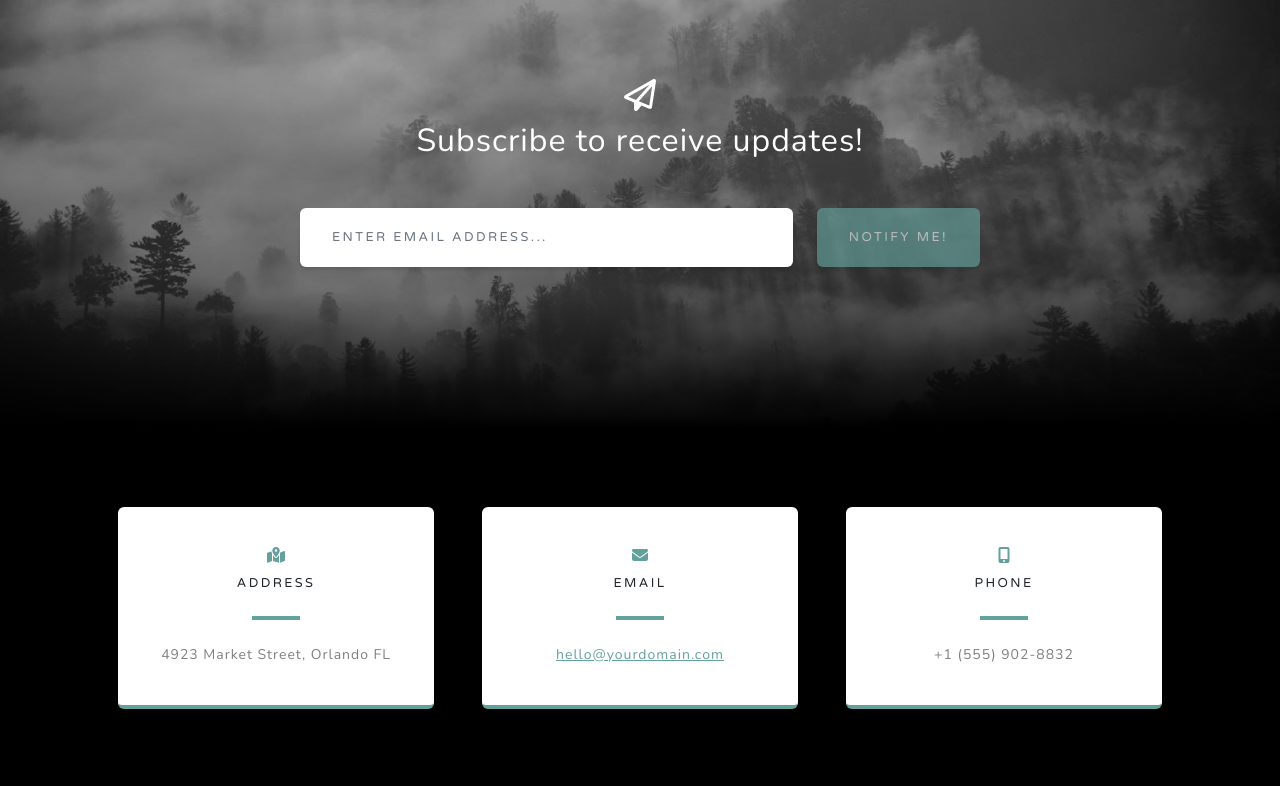
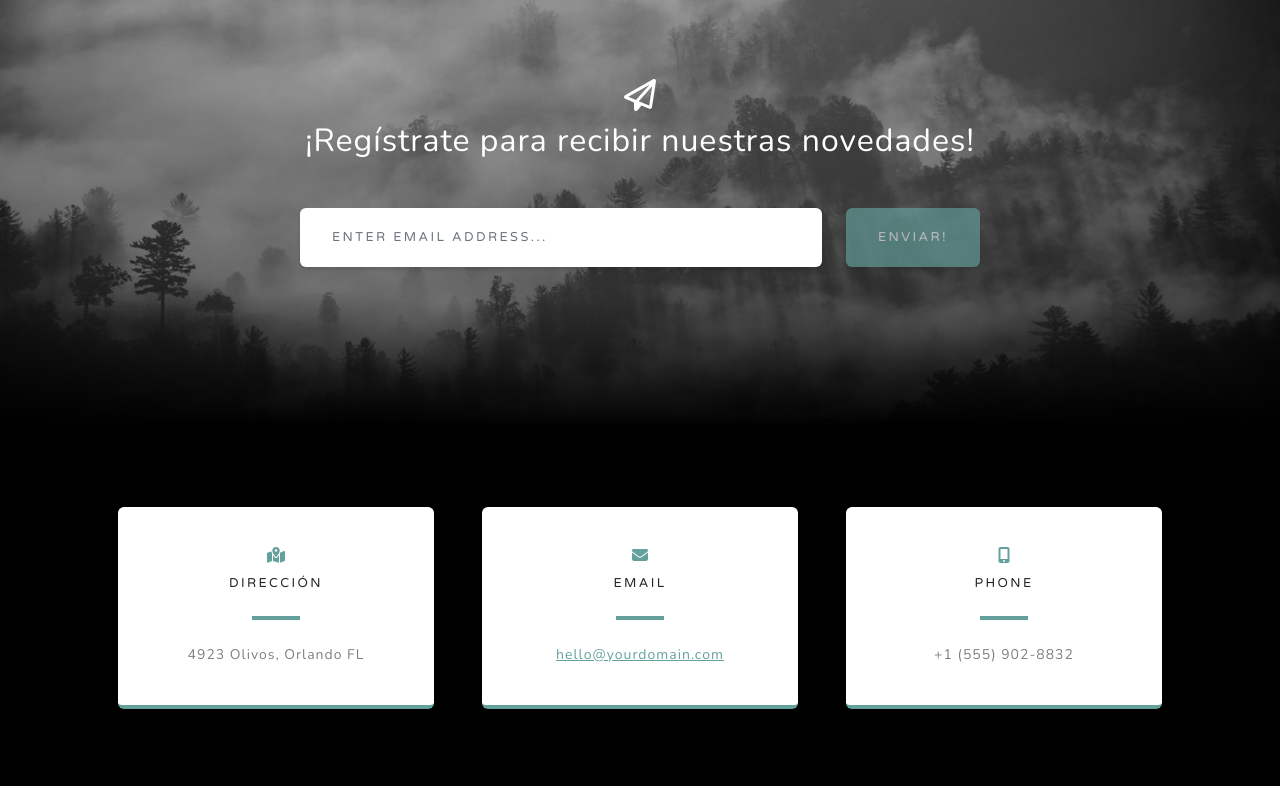
Before and after one commit to Claudio-Morty/AgroSierra, a plain HTML site: page index.html in a window 1280 px wide. Shown: the part 3220-4006 px from the top of the page. Drawn offline with nearby package versions, Linux system fonts and the light colour scheme.

```diff
--- a/index.html
+++ b/index.html
@@ -127,7 +127,7 @@
                 <div class="row gx-4 gx-lg-5">
                     <div class="col-md-10 col-lg-8 mx-auto text-center">
                         <i class="far fa-paper-plane fa-2x mb-2 text-white"></i>
-                        <h2 class="text-white mb-5">Subscribe to receive updates!</h2>
+                        <h2 class="text-white mb-5">¡Regístrate para recibir nuestras novedades!</h2>
                         <!-- * * * * * * * * * * * * * * *-->
                         <!-- * * SB Forms Contact Form * *-->
                         <!-- * * * * * * * * * * * * * * *-->
@@ -139,7 +139,7 @@
                             <!-- Email address input-->
                             <div class="row input-group-newsletter">
                                 <div class="col"><input class="form-control" id="emailAddress" type="email" placeholder="Enter email address..." aria-label="Enter email address..." data-sb-validations="required,email" /></div>
-                                <div class="col-auto"><button class="btn btn-primary disabled" id="submitButton" type="submit">Notify Me!</button></div>
+                                <div class="col-auto"><button class="btn btn-primary disabled" id="submitButton" type="submit">Enviar!</button></div>
                             </div>
                             <div class="invalid-feedback mt-2" data-sb-feedback="emailAddress:required">An email is required.</div>
                             <div class="invalid-feedback mt-2" data-sb-feedback="emailAddress:email">Email is not valid.</div>
@@ -173,9 +173,9 @@
                         <div class="card py-4 h-100">
                             <div class="card-body text-center">
                                 <i class="fas fa-map-marked-alt text-primary mb-2"></i>
-                                <h4 class="text-uppercase m-0">Address</h4>
+                                <h4 class="text-uppercase m-0">Dirección</h4>
                                 <hr class="my-4 mx-auto" />
-                                <div class="small text-black-50">4923 Market Street, Orlando FL</div>
+                                <div class="small text-black-50">4923 Olivos, Orlando FL</div>
                             </div>
                         </div>
                     </div>
```
